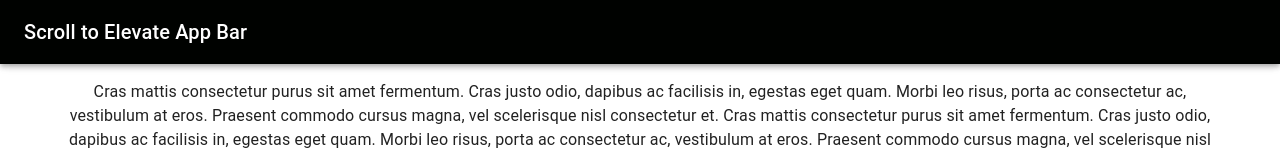
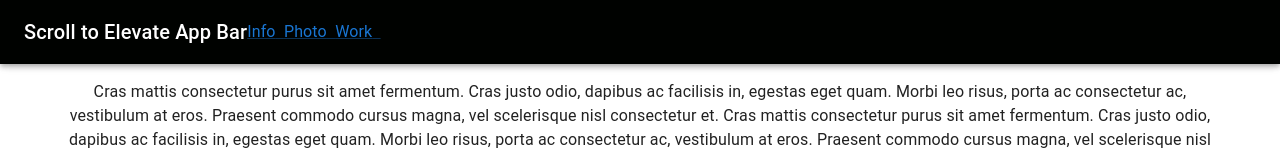
Before and after one commit to Jack-2077/Demo-Reel-Showcase-2, a React (Create React App) app: page / in a window 1280 px wide. Shown: the top 154 px of the page. Built offline with nearby package versions, Linux system fonts and the light colour scheme.

Commit message:
Add Routing and remove web vitals

```diff
--- a/package.json
+++ b/package.json
@@ -9,6 +9,7 @@
     "prop-types": "15.7.2",
     "react": "^17.0.2",
     "react-dom": "^17.0.2",
+    "react-router-dom": "5.3.0",
     "react-scripts": "4.0.3"
   },
   "scripts": {
--- a/src/App.js
+++ b/src/App.js
@@ -1,10 +1,24 @@
-import Navbar from "./Components/NavBar/Navbar";
+import { Route, Switch } from "react-router-dom";
+
+import Home from "./Components/Home";
+import Info from "./Components/Pages/Info";
+import Photo from "./Components/Pages/Photo";
+import Work from "./Components/Pages/Work";
+
+import Error from "./Components/Pages/Error";
+
 import "./App.css";
 
 function App() {
   return (
     <div className="App">
-      <Navbar />
+      <Switch>
+        <Route path="/" component={Home} exact />
+        <Route path="/Info" component={Info} />
+        <Route path="/Photo" component={Photo} />
+        <Route path="/Work" component={Work} />
+        <Route component={Error} />
+      </Switch>
     </div>
   );
 }
--- /dev/null
+++ b/src/Components/Home.js
@@ -0,0 +1,11 @@
+import Navbar from "./NavBar/Navbar";
+
+function Home() {
+  return (
+    <div>
+      <Navbar />
+    </div>
+  );
+}
+
+export default Home;
--- a/src/Components/NavBar/Navbar.js
+++ b/src/Components/NavBar/Navbar.js
@@ -5,8 +5,10 @@ import Typography from "@mui/material/Typography";
 import CssBaseline from "@mui/material/CssBaseline";
 import Box from "@mui/material/Box";
 import Container from "@mui/material/Container";
+import Link from "@mui/material/Link";
+import { Link as RouterLink } from "react-router-dom";
 
-export default function ElevateAppBar(props) {
+export default function ElevateAppBar() {
   return (
     <React.Fragment>
       <CssBaseline />
@@ -16,6 +18,11 @@ export default function ElevateAppBar(props) {
           <Typography variant="h6" component="div">
             Scroll to Elevate App Bar
           </Typography>
+          {["Info", "Photo", "Work"].map((item) => (
+            <Link component={RouterLink} to={item}>
+              {item} &nbsp;
+            </Link>
+          ))}
         </Toolbar>
       </AppBar>
 
--- /dev/null
+++ b/src/Components/Pages/Error.js
@@ -0,0 +1,5 @@
+function Error() {
+  return <div>Error page not found</div>;
+}
+
+export default Error;
--- /dev/null
+++ b/src/Components/Pages/Info.js
@@ -0,0 +1,5 @@
+function Info() {
+  return <div>Info</div>;
+}
+
+export default Info;
--- /dev/null
+++ b/src/Components/Pages/Photo.js
@@ -0,0 +1,5 @@
+function Photo() {
+  return <div>Photo</div>;
+}
+
+export default Photo;
--- /dev/null
+++ b/src/Components/Pages/Work.js
@@ -0,0 +1,5 @@
+function Work() {
+  return <div>Work</div>;
+}
+
+export default Work;
--- a/src/index.js
+++ b/src/index.js
@@ -1,17 +1,12 @@
-import React from 'react';
-import ReactDOM from 'react-dom';
-import './index.css';
-import App from './App';
-import reportWebVitals from './reportWebVitals';
+import React from "react";
+import ReactDOM from "react-dom";
+import "./index.css";
+import App from "./App";
+import { BrowserRouter } from "react-router-dom";
 
 ReactDOM.render(
-  <React.StrictMode>
+  <BrowserRouter>
     <App />
-  </React.StrictMode>,
-  document.getElementById('root')
+  </BrowserRouter>,
+  document.getElementById("root")
 );
-
-// If you want to start measuring performance in your app, pass a function
-// to log results (for example: reportWebVitals(console.log))
-// or send to an analytics endpoint. Learn more: https://bit.ly/CRA-vitals
-reportWebVitals();
--- a/src/reportWebVitals.js
+++ /dev/null
@@ -1,13 +0,0 @@
-const reportWebVitals = onPerfEntry => {
-  if (onPerfEntry && onPerfEntry instanceof Function) {
-    import('web-vitals').then(({ getCLS, getFID, getFCP, getLCP, getTTFB }) => {
-      getCLS(onPerfEntry);
-      getFID(onPerfEntry);
-      getFCP(onPerfEntry);
-      getLCP(onPerfEntry);
-      getTTFB(onPerfEntry);
-    });
-  }
-};
-
-export default reportWebVitals;
```
Also changed, not shown: src/setupTests.js (deleted, +0 -5 lines), src/logo.svg (deleted), 1 other file (tests, documents, lock files or other folders).
